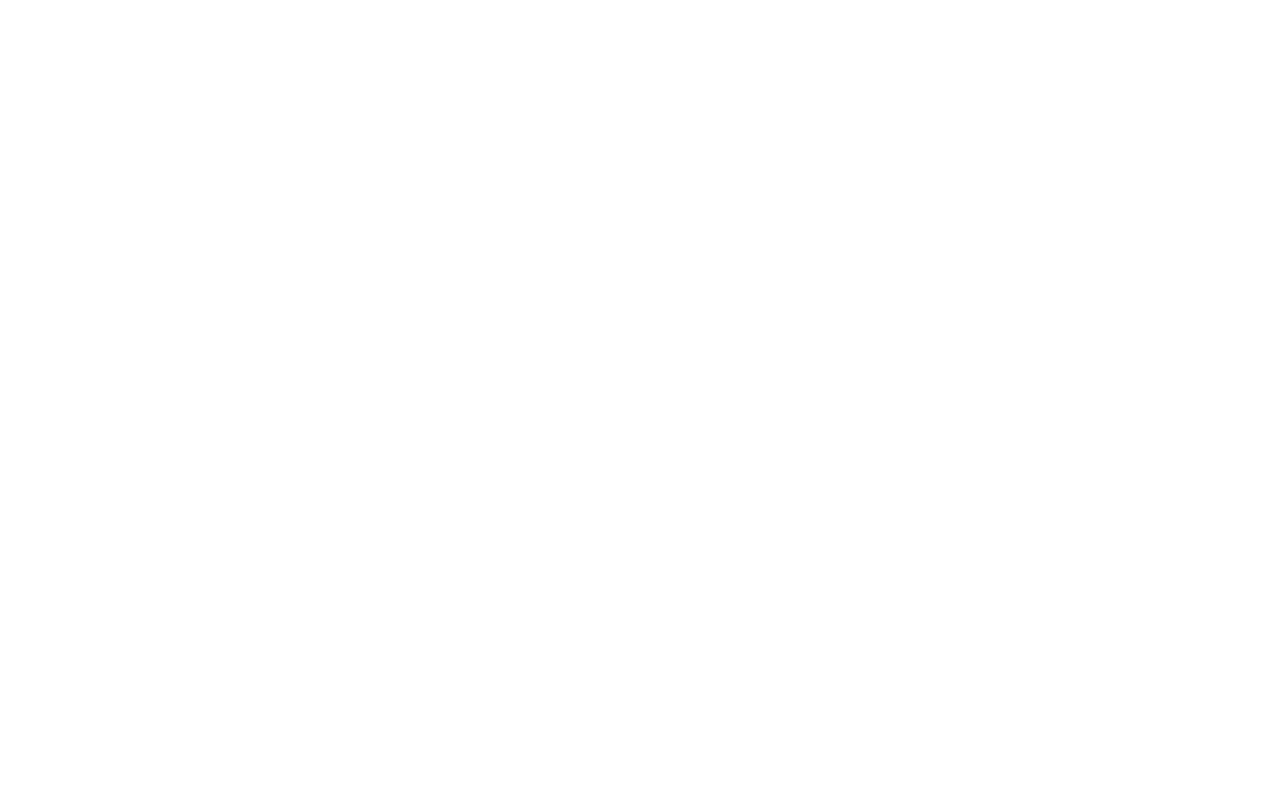
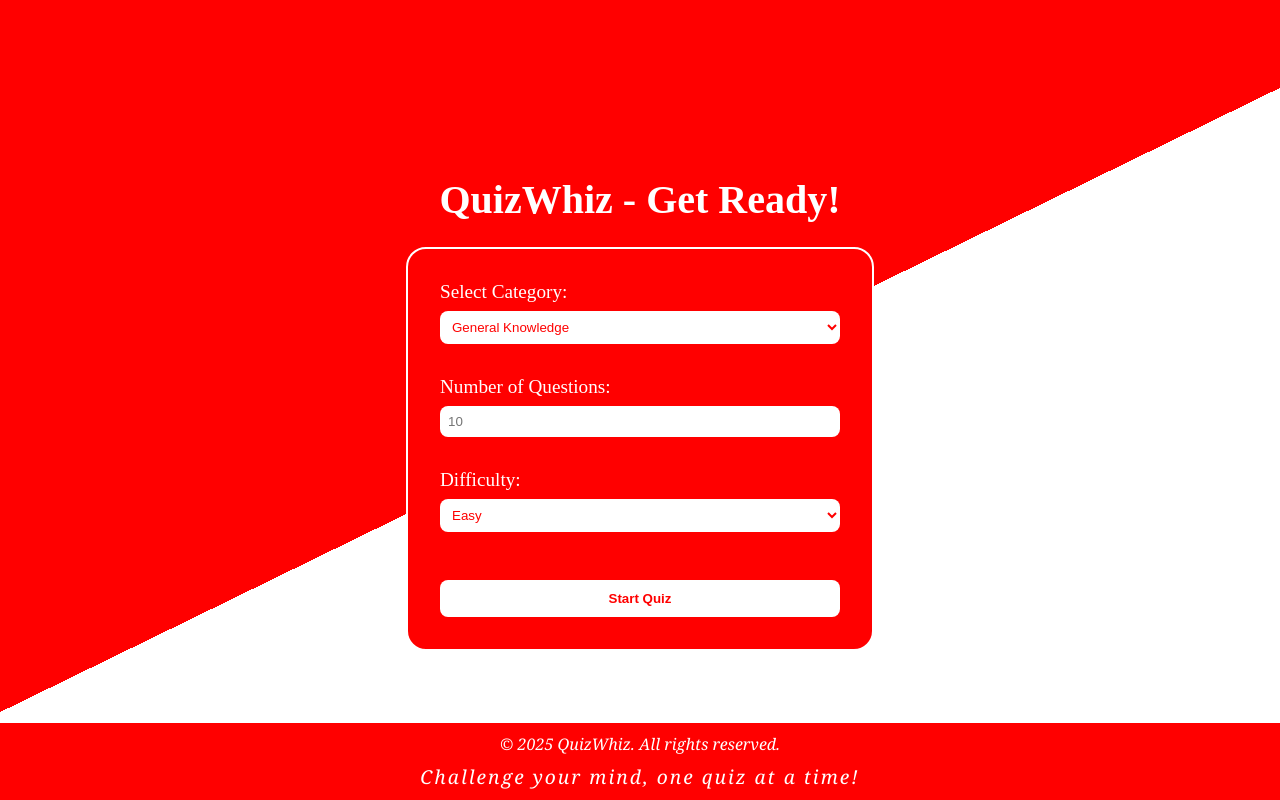
Before and after one commit to AnuragKapoor19/QuizWhiz, a React (Vite) app in the folder frontend/: page /quiz in a window 1280 px wide. Before the commit this address had no page. Built offline with nearby package versions, Linux system fonts and the light colour scheme.

Commit message:
initial commit

```diff
--- a/frontend/src/App.css
+++ b/frontend/src/App.css
@@ -55,7 +55,7 @@
 }
 
 .name:active {
-    transform: scale(1.2);
+    transform: scale(1.1);
 }
 
 .buttons {
@@ -77,7 +77,7 @@
 }
 
 #login:hover {
-    transform: scale(1.2);
+    transform: scale(1.1);
     /* Apply the transformation here */
 }
 
@@ -95,24 +95,57 @@
 }
 
 #signup:hover {
-    transform: scale(1.2);
+    transform: scale(1.1);
 }
 
 .toggle-menu {
     position: absolute;
-    right: 0;
+    right: -10;
     top: 60%;
-    background-color: black;
+    background-color: rgba(255, 0, 0);
     color: white;
     margin-right: 20px;
     padding: 20px;
-    width: 100px;
+    width: 150px;
     z-index: 2;
+    border-radius: 10px;
 }
 
 .menu-container {
     display: flex;
     flex-direction: column;
+    font-size: larger;
+    font-weight: bolder;
+    align-items: center;
+}
+
+.menu-container a{
+    color: white;
+    margin: 20px 0;
+    width: fit-content;
+}
+
+.menu-container a:hover{
+    transform: scale(1.1);
+}
+
+.menu-container a:active{
+    transform: scale(1.2);
+}
+
+#logout{
+    font-weight: bolder;
+    color: red;
+    margin: 20px 0 10px 0;
+    padding: 5px 0;
+    border: none;
+    border-radius: 5px;
+    cursor: pointer;
+    width: 100%;
+}
+
+#logout:active{
+    transform: scale(1.1);
 }
 
 .start {
@@ -173,6 +206,17 @@
     color: white;
     font-family: Georgia, 'Times New Roman', Times, serif;
     font-style: oblique;
+    padding: 10px 0;
+    display: flex;
+    flex-direction: column;
+    justify-content: center;
+    align-items: center;
+}
+
+#big{
+    font-size: larger;
+    letter-spacing: 2px;
+    margin-top: 8px;
 }
 
 /* Login Page */
@@ -266,3 +310,85 @@
 a {
     text-decoration: none;
 }
+
+
+/* Quiz Options */
+
+.quiz-container {
+    min-height: 100vh;
+    display: flex;
+    flex-direction: column;
+    align-items: center;
+    justify-content: center;
+    background-image: linear-gradient(154deg, red 50%, white 50%);
+    color: white;
+}
+
+.quiz-title {
+    font-size: 2.5rem;
+    font-weight: bold;
+    margin-bottom: 1.5rem;
+}
+
+.quiz-box {
+    width: 100%;
+    max-width: 400px;
+    padding: 2rem;
+    background-color: red;
+    color: white;
+    border-radius: 20px;
+    border: 2px solid white;
+}
+
+.quiz-form {
+    display: flex;
+    flex-direction: column;
+    gap: 2rem;
+}
+
+.quiz-group {
+    display: flex;
+    flex-direction: column;
+}
+
+.quiz-label {
+    margin-bottom: 0.5rem;
+    font-size: 1.2rem;
+}
+
+.quiz-input,
+.quiz-select {
+    padding: 0.5rem;
+    border-radius: 8px;
+    border: none;
+    outline: none;
+    background-color: white;
+    color: red;
+}
+
+.quiz-button {
+    padding: 0.7rem;
+    margin-top: 1rem;
+    background-color: white;
+    color: red;
+    font-weight: bold;
+    border: none;
+    border-radius: 8px;
+    cursor: pointer;
+    transition: background-color 0.3s, color 0.3s;
+}
+
+.quiz-button:hover {
+    background-color: darkred;
+    color: white;
+}
+
+@media (max-width: 480px) {
+    .quiz-box {
+        padding: 1.5rem;
+    }
+
+    .quiz-title {
+        font-size: 2rem;
+    }
+}
--- a/frontend/src/App.jsx
+++ b/frontend/src/App.jsx
@@ -3,6 +3,7 @@
 import Home from './pages/Home';
 import Login from './pages/Login';
 import SignUp from './pages/SignUp';
+import QuizOptions from './pages/Options';
 
 function App() {
   return (
@@ -12,6 +13,7 @@
           <Route exact path='/' element={<Home />} />
           <Route exact path='/login' element={<Login />} />
           <Route exact path='/signup' element={<SignUp />} />
+          <Route exact path='/quiz' element={<QuizOptions />} />
         </Routes>
       </Router>
     </>
--- /dev/null
+++ b/frontend/src/components/Footer.jsx
@@ -0,0 +1,14 @@
+import React from 'react'
+
+function Footer() {
+    return (
+        <>
+            <div className='footer'>
+                <span>© 2025 QuizWhiz. All rights reserved.</span>
+                <span id='big'>Challenge your mind, one quiz at a time!</span>
+            </div>
+        </>
+    )
+}
+
+export default Footer
--- a/frontend/src/pages/Home.jsx
+++ b/frontend/src/pages/Home.jsx
@@ -1,10 +1,22 @@
 import React, { useState } from 'react'
-import { Link } from 'react-router-dom'
+import { Link, useNavigate } from 'react-router-dom'
 import { MdAccountCircle } from "react-icons/md";
+import Footer from '../components/Footer';
 
 function Home() {
     const [authenticated, setauthenticated] = useState(true);
+    const [user, setuser] = useState({ role: 'admin' });
     const [toggle, settoggle] = useState(false);
+    const navigate = useNavigate();
+
+    const handleClick = () => {
+        if (authenticated) {
+            navigate('/quiz')
+        }
+        else {
+            navigate('/login')
+        }
+    }
 
     return (
         <>
@@ -25,11 +37,10 @@
 
                             <div className={`toggle-menu ${!toggle && 'd-none'}`}>
                                 <div className='menu-container'>
-                                    <span>Billa</span>
-                                    <span>Billa</span>
-                                    <span>Billa</span>
-                                    <span>Billa</span>
-                                    <span>Billa</span>
+                                    <Link>My Profile</Link>
+                                    <Link>LeaderBoard</Link>
+                                    {user.role === 'admin' && <Link>Dashboard</Link>}
+                                    <button id='logout'>Logout</button>
                                 </div>
                             </div>
                         </div>
@@ -42,16 +53,14 @@
                 </div>
 
                 <div className='start'>
-                    <button><span id='one'>Start</span><span id='two'>Now</span></button>
+                    <button onClick={handleClick}><span id='one'>Start</span><span id='two'>Now</span></button>
                 </div>
 
                 <div className='welcome'>
                     <span>Welcome to QuizWhiz – The Ultimate Trivia Challenge! Ready to put your knowledge to the test?</span>
                 </div>
 
-                <div className='footer'>
-                    <h3>© 2025 QuizWhiz. All rights reserved. Challenge your mind, one quiz at a time!</h3>
-                </div>
+                <Footer />
 
             </div>
         </>
--- /dev/null
+++ b/frontend/src/pages/Options.jsx
@@ -0,0 +1,42 @@
+import React from 'react';
+import Footer from '../components/Footer';
+
+const QuizOptions = () => {
+    return (
+        <>
+            <div className="quiz-container">
+                <h1 className="quiz-title">QuizWhiz - Get Ready!</h1>
+                <div className="quiz-box">
+                    <form className="quiz-form">
+                        <div className="quiz-group">
+                            <label className="quiz-label">Select Category:</label>
+                            <select className="quiz-select">
+                                <option>General Knowledge</option>
+                                <option>Science</option>
+                                <option>History</option>
+                                <option>Sports</option>
+                            </select>
+                        </div>
+                        <div className="quiz-group">
+                            <label className="quiz-label">Number of Questions:</label>
+                            <input type="number" min="1" max="50" placeholder="10" className="quiz-input" />
+                        </div>
+                        <div className="quiz-group">
+                            <label className="quiz-label">Difficulty:</label>
+                            <select className="quiz-select">
+                                <option>Easy</option>
+                                <option>Medium</option>
+                                <option>Hard</option>
+                            </select>
+                        </div>
+                        <button type="submit" className="quiz-button">Start Quiz</button>
+                    </form>
+                </div>
+            </div>
+
+            <Footer />
+        </>
+    );
+};
+
+export default QuizOptions;
```
